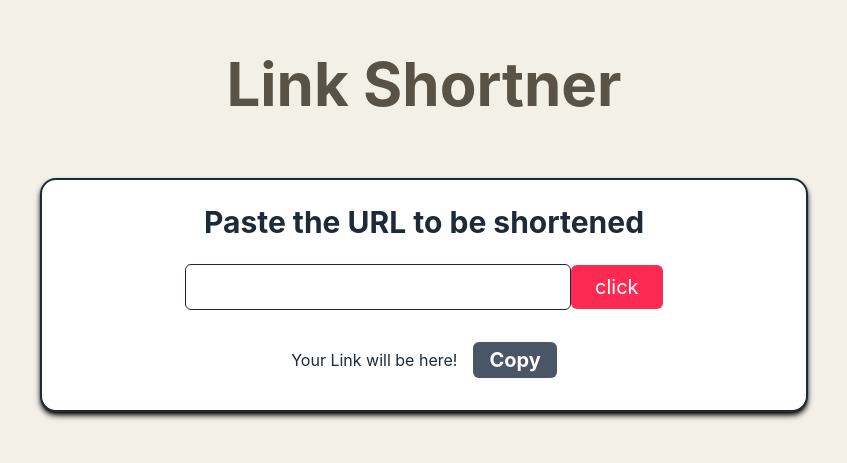
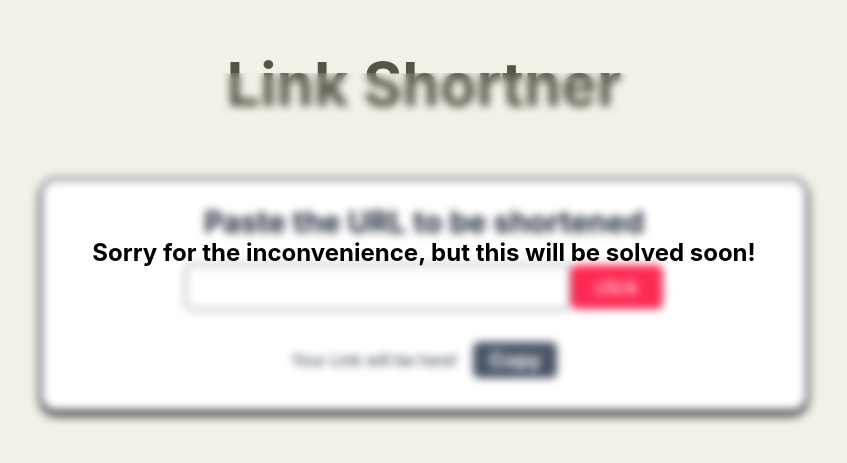
Before and after one commit to jatin0670/Multi-Tool-web, a React (Vite) app: page /link-shortener in a window 1280 px wide. Shown: the part 167-630 px from the top of the page, without its empty margins (216-1063 px from the left). Built offline with nearby package versions, Linux system fonts and the light colour scheme.

Commit message:
link shortner disabled

```diff
--- a/src/Components/LinkShort.jsx
+++ b/src/Components/LinkShort.jsx
@@ -34,9 +34,13 @@ const LinkShort = () => {
 
 
 return (
-       <div className="  h-screen w-full flex flex-col items-center justify-center gap-16 bg-[#F3F0E8]">
+       <div className="  h-screen w-full relative flex flex-col items-center justify-center gap-16 bg-[#F3F0E8]">
 
        <h1 className="text-3xl md:text-6xl lg:text-6xl font-bold text-[#585346]">Link Shortner</h1>
+
+       <div className=' absolute h-[45%] w-[70%] top-60 backdrop-blur-xs flex items-center justify-center '>
+        <p className='lg:text-2xl md:text-lg text-sm font-bold'>Sorry for the inconvenience, but this will be solved soon!</p>
+       </div>
 
 
        <div className=" w-[90%] md:w-[60%] lg:w-[60%] border-2 border-gray-800 rounded-2xl bg-white gap-4 px-1 py-6 flex  items-center flex-col shadow-md shadow-black ">
@@ -44,15 +48,15 @@ return (
          <h1 className=" text-lg md:text-2xl lg:text-3xl text-gray-800 font-bold">Paste the URL to be shortened</h1>
 
          <div className=" w-[90%] md:w-[90%] lg:w-3/4 p-2 flex items-center justify-center ">
-             <input onChange={(e)=>{setUrl(e.target.value)}} className=" text-gray-800 w-[70%] text-xl px-2 py-2 bg-white rounded-md border border-text-gray-800" type="text" name="" id="" />
+             <input disabled="true" onChange={(e)=>{setUrl(e.target.value)}} className=" text-gray-800 w-[70%] text-xl px-2 py-2 bg-white rounded-md border border-text-gray-800" type="text" name="" id="" />
 
-             <button onClick={()=>{apiCall(), setClicked(false), setLoad(true)}} className=" text-xl px-6 py-2 bg-[#FF2A54] text-white rounded-md">{load ? "Loading..." : "click"}</button>
+             <button disabled="true" onClick={()=>{apiCall(), setClicked(false), setLoad(true)}} className=" text-xl px-6 py-2 bg-[#FF2A54] text-white rounded-md">{load ? "Loading..." : "click"}</button>
 
          </div>
 
          <div className=" text-white flex items-center justify-center p-2 gap-4">
             <h3 className='text-gray-800'>{link}</h3>
-            <span onClick={()=> [navigator.clipboard.writeText(link), setClicked(true)]} className=" px-4 py-1 bg-gray-600 text-white text-xl font-bold cursor-pointer rounded-md">{clicked ? "Copied" : "Copy"}</span>
+            <span onClick={()=> [navigator.clipboard.writeText(link), setClicked(true)]} className=" px-4 py-1 bg-gray-600 text-white text-xl font-bold cursor-pointer rounded-md">{clicked ? "Copy" : "Copy"}</span>
          </div>
 
       </div>
```
